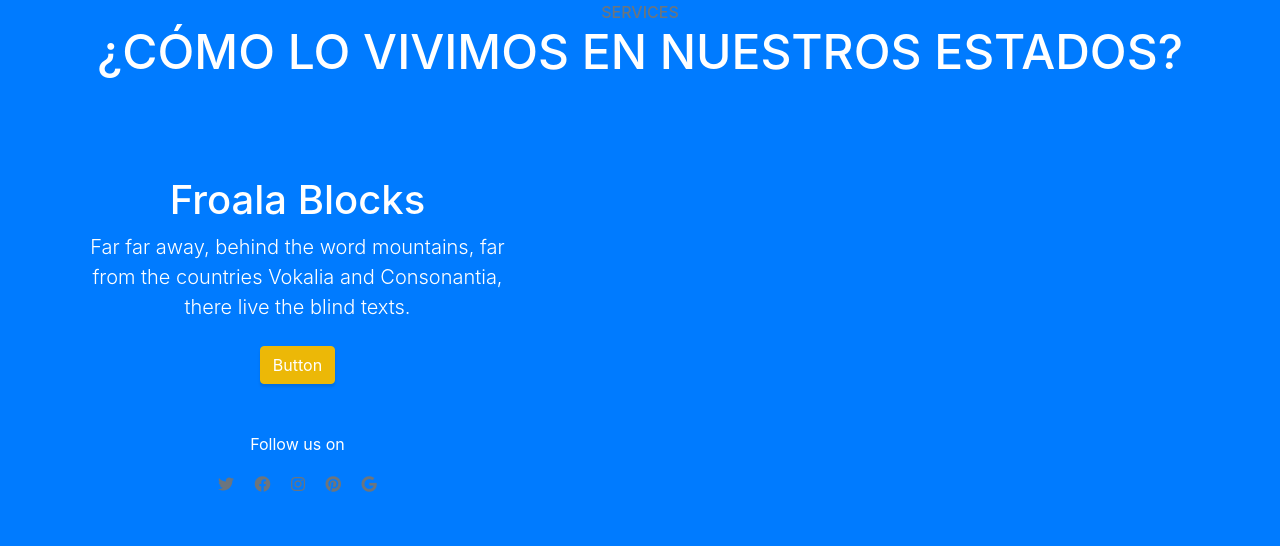
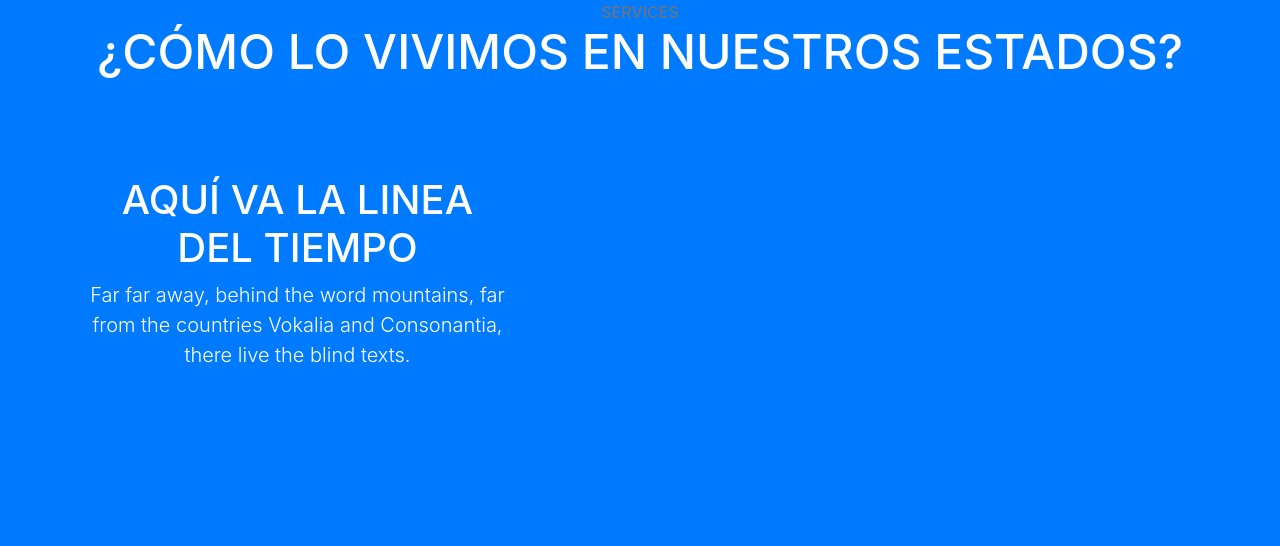
Before and after one commit to karlaeflm/portfolio, a website with bundled scripts: page index.html in a window 1280 px wide. Shown: the part 1739-2285 px from the top of the page. Built offline with nearby package versions, Linux system fonts and the light colour scheme; files whose address does not match are found by name.

Commit message:
Update index.html

```diff
--- a/index.html
+++ b/index.html
@@ -91,6 +91,7 @@
         <h2 class="mb-5">¿CÓMO LO VIVIMOS EN NUESTROS ESTADOS?</h2>
       </div>
       <div class="row">
+   <!-- AQUÍ VA LA LÍNEA DEL TIEMPO-->
         <section class="fdb-block">
   <div class="col-fill-right" style="background-image: url(imgs/people/6.jpg);">
   </div>
@@ -98,18 +99,10 @@
   <div class="container py-5">
     <div class="row">
       <div class="col-12 col-md-5 text-center">
-        <h1>Froala Blocks</h1>
+        <h1>AQUÍ VA LA LINEA DEL TIEMPO</h1>
         <p class="lead">Far far away, behind the word mountains, far from the countries Vokalia and Consonantia, there live the blind texts.</p>
-        <p class="mt-4 mb-5"><a class="btn btn-secondary" href="https://www.froala.com">Button</a></p>
 
-        <p>Follow us on</p>
-        <p>
-          <a href="https://www.froala.com" class="mx-2 text-secondary"><i class="fab fa-twitter" aria-hidden="true"></i></a>
-          <a href="https://www.froala.com" class="mx-2 text-secondary"><i class="fab fa-facebook" aria-hidden="true"></i></a>
-          <a href="https://www.froala.com" class="mx-2 text-secondary"><i class="fab fa-instagram" aria-hidden="true"></i></a>
-          <a href="https://www.froala.com" class="mx-2 text-secondary"><i class="fab fa-pinterest" aria-hidden="true"></i></a>
-          <a href="https://www.froala.com" class="mx-2 text-secondary"><i class="fab fa-google" aria-hidden="true"></i></a>
-        </p>
+
       </div>
     </div>
   </div>
```
